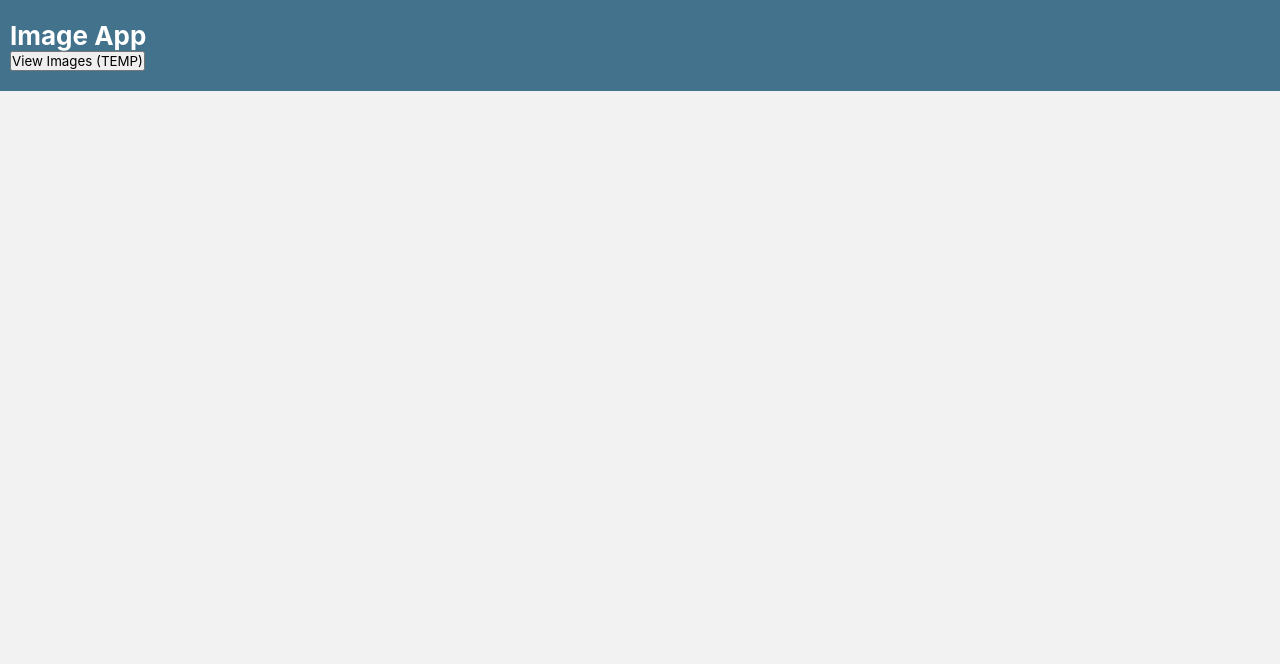
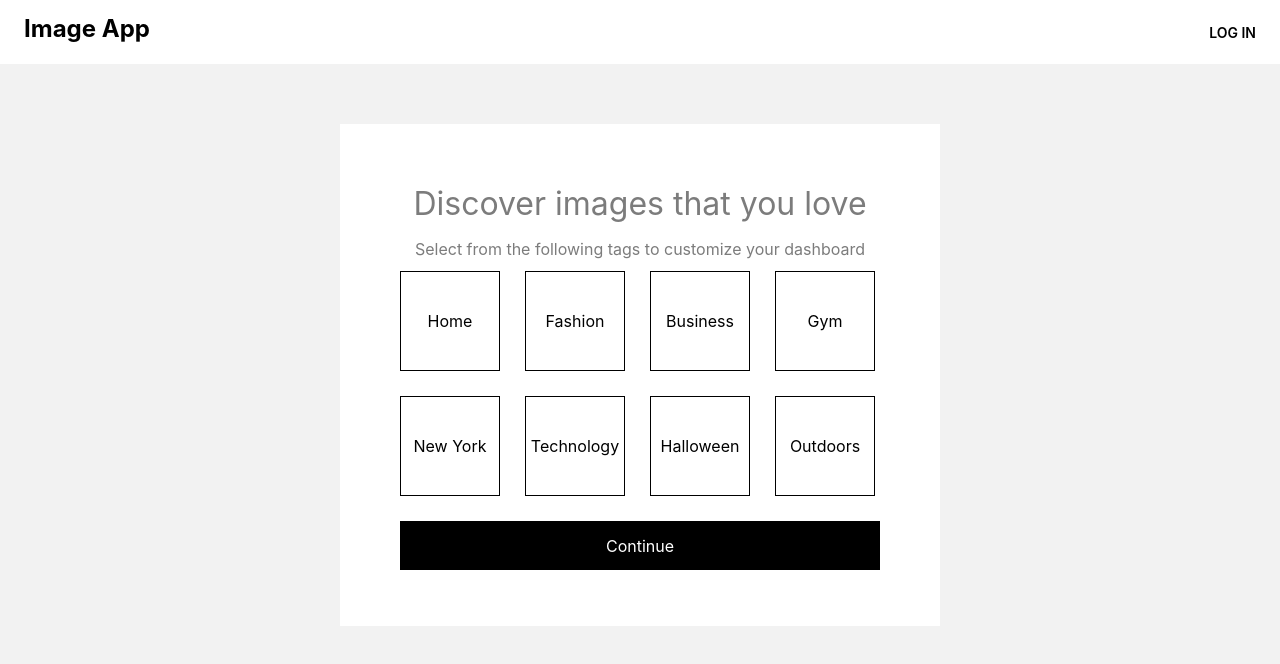
Before and after one commit to jesusriv/image-app, an Angular app in the folder public/: page /welcome in a window 1280 px wide. Before the commit this address led to /. Shown: the top 664 px of the page. Built offline with nearby package versions, Linux system fonts and the light colour scheme.

Commit message:
welcome page added

```diff
--- a/public/src/app/app-routing.module.ts
+++ b/public/src/app/app-routing.module.ts
@@ -2,9 +2,11 @@ import { NgModule } from '@angular/core';
 import { Routes, RouterModule } from '@angular/router';
 
 import { ImagesComponent } from './components/images/images.component';
+import { WelcomeComponent } from './components/welcome/welcome.component';
 
 const routes: Routes = [
-  {path: 'images', component: ImagesComponent}
+  {path: 'images', component: ImagesComponent},
+  {path: 'welcome', component: WelcomeComponent}
 ];
 
 @NgModule({
--- a/public/src/app/app.component.css
+++ b/public/src/app/app.component.css
@@ -1,9 +1,19 @@
-header {
-    background-color: rgb(67, 114, 141);
-    padding: 2rem 1rem;
-    color: white;
+:host {width: 100vw;}
+header {width: 100%; height: 6.4rem; display: flex; background-color: white; justify-content: center;}
+
+nav {width: 136.6rem; padding: 0 2.4rem; height: 5rem; align-self: flex-end; display: flex; justify-content: space-between;}
+
+h2 {display: inline-block; font-size: 2.4rem;}
+
+nav a {
+    font-size: 1.4rem;
+    text-decoration: none;
+    text-transform: uppercase;
+    font-weight: 600;
+    color: black;
+    margin-top: 1rem;
 }
 
-h2 {
-    font-size: 2.6rem;
+@media only screen and (min-width: 128rem) {
+    nav {width: 128rem;}
 }
--- a/public/src/app/app.component.html
+++ b/public/src/app/app.component.html
@@ -1,6 +1,9 @@
 <header>
-    <h2>Image App</h2>
-    <button [routerLink]="['/images']">View Images (TEMP)</button>
+    <nav>
+        <h2>Image App</h2>
+    <!-- <button [routerLink]="['/images']">View Images (TEMP)</button> -->
+        <a [routerLink]="['/welcome']">Log in</a>
+    </nav>
 </header>
 
 
--- a/public/src/app/app.module.ts
+++ b/public/src/app/app.module.ts
@@ -6,11 +6,13 @@ import { HttpClientModule } from '@angular/common/http';
 import { AppRoutingModule } from './app-routing.module';
 import { AppComponent } from './app.component';
 import { ImagesComponent } from './components/images/images.component';
+import { WelcomeComponent } from './components/welcome/welcome.component';
 
 @NgModule({
   declarations: [
     AppComponent,
-    ImagesComponent
+    ImagesComponent,
+    WelcomeComponent
   ],
   imports: [
     BrowserModule,
--- /dev/null
+++ b/public/src/app/components/welcome/welcome.component.css
@@ -0,0 +1,33 @@
+:host {width: 136.6rem;}
+main {width: 100%; display: flex; justify-content: center; margin-top: 6rem;}
+
+#tag-form {width: 60rem; height: 50.2rem; background-color: #fff; padding: 6rem; text-align: center;}
+
+.form-heading {font-size: 3.2rem; color: #7c7c7c}
+.form-subHeading {font-size: 1.6rem; color: #7c7c7c; margin-top: 1.6rem;}
+
+.selection {width: 50rem; height: 25rem; display: grid; grid-template-columns: 1fr 1fr 1fr 1fr; margin: 1.2rem auto 0 auto;}
+.option {
+    width: 10rem;
+    height: 10rem;
+    display: flex;
+    justify-content: center;
+    align-items: center;
+    border: 1px solid black;
+    font-size: 1.6rem;
+}
+.option:hover {cursor: pointer;}
+.clicked {background-color: black; color: white;}
+
+input[type="submit"] {
+    width: 48rem;
+    height: 4.9rem;
+    background-color: black;
+    color: white;
+    border: none;
+    font-size: 1.6rem;
+}
+
+@media only screen and (min-width: 128rem) {
+    main {width: 128rem}
+}
--- /dev/null
+++ b/public/src/app/components/welcome/welcome.component.html
@@ -0,0 +1,12 @@
+<main>
+
+    <form id="tag-form">
+        <p class='form-heading'>Discover images that you love</p>
+        <p class='form-subHeading'>Select from the following tags to customize your dashboard</p>
+        <div class='selection' >
+            <div class="option" (click)="select($event)" *ngFor="let opt of options">{{opt}}</div>
+        </div>
+        <input type="submit" value="Continue">
+    </form>
+
+</main>
--- /dev/null
+++ b/public/src/app/components/welcome/welcome.component.ts
@@ -0,0 +1,40 @@
+import { Component, OnInit } from '@angular/core';
+
+@Component({
+  selector: 'app-welcome',
+  templateUrl: './welcome.component.html',
+  styleUrls: ['./welcome.component.css']
+})
+export class WelcomeComponent implements OnInit {
+  options: string[] = [
+    'Home',
+    'Fashion',
+    'Business',
+    'Gym',
+    'New York',
+    'Technology',
+    'Halloween',
+    'Outdoors'
+  ];
+  clickedClass: string  = " clicked";
+  queries: string[];
+  clicked = {};
+  constructor() { }
+
+  ngOnInit() {
+  }
+
+  select(e: any) {
+    // this.queries.push(e.originalTarget.firstChild.nodeValue);
+    if (!this.clicked[e.originalTarget.className]) {
+      e.originalTarget.className += this.clickedClass;
+      this.clicked[e.originalTarget.className] = true;
+    } else {
+      this.clicked[e.originalTarget.className] = false;
+      console.log(e.originalTarget.className);
+      console.log(e.originalTarget.className.split(' ').splice(1, 1));
+      console.log(e.originalTarget.className);
+    }
+  }
+
+}
```
Also changed, not shown: 1 other file (tests, documents, lock files or other folders).
